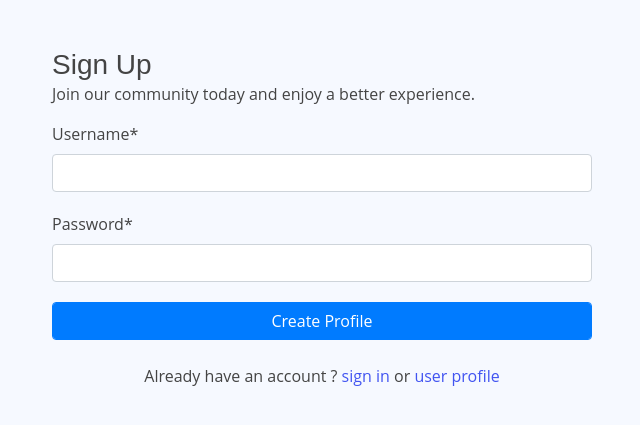
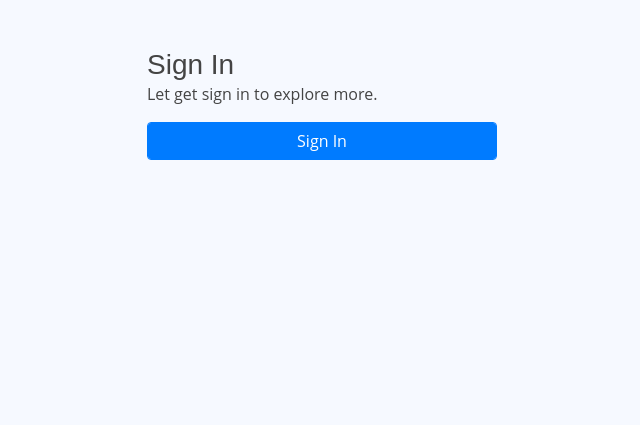
Before and after one commit to kakap312/schoolmanagementsystem, a Django app: page /signup/ in a window 1280 px wide. Shown: the top 425 px of the page, without its empty margins (318-958 px from the left). Run offline with Django 4.2, Linux system fonts and the light colour scheme; some libraries are stand-ins or nearby versions.

Commit message:
latest update

```diff
--- a/account/templates/signin.html
+++ b/account/templates/signin.html
@@ -33,7 +33,8 @@
                         </div>
                     </form>
                     <div class="w-100 text-center mt-4 text">
-                        <p class="mb-0">Don't have an account ? <span><a href="{% url 'signup' %}">sign up</a></span></p>
+                        <!-- <p class="mb-0">Don't have an account ? <span></span></p> -->
+                        <!-- <a href="{% url 'signup' %}">sign up</a> -->
 
                     </div>
                 </div>
--- a/account/templates/signup.html
+++ b/account/templates/signup.html
@@ -34,7 +34,8 @@
                     </form>
                     <div class="w-100 text-center mt-4 text">
                         <p class="mb-0">Already have an account ? <span><a href="{% url 'signin'  %}">sign in
-                                </a></span> or <span><a href="{% url 'userprofile'  %}">user profile</a></span></p>
+                                </a></p>
+                            <!-- </span> or <span><a href="{% url 'userprofile'  %}">user profile</a></span> -->
                     </div>
                 </div>
             </div>
--- a/account/views.py
+++ b/account/views.py
@@ -46,9 +46,9 @@
             form = SignupForm()
             return render(request,"signup.html",{'form': form})
     else:
-        form = SignupForm()
-        return render(request,"signup.html",{'form': form})
-        # return render(request,"signup.html")
+        # form = SignupForm()
+        # return render(request,"signi.html",{'form': form})
+        return render(request,"signin.html")
 
 def dashboard(request):
 
@@ -68,7 +68,7 @@
     return render(request,"recoverpassword.html")
 
 def userprofile(request):
-    return render(request,"user.html")
+    return render(request,"signin.html")
     # if request.method == "POST":
     #     form = UserForm(request.POST)
     #     if form.is_valid():
```
